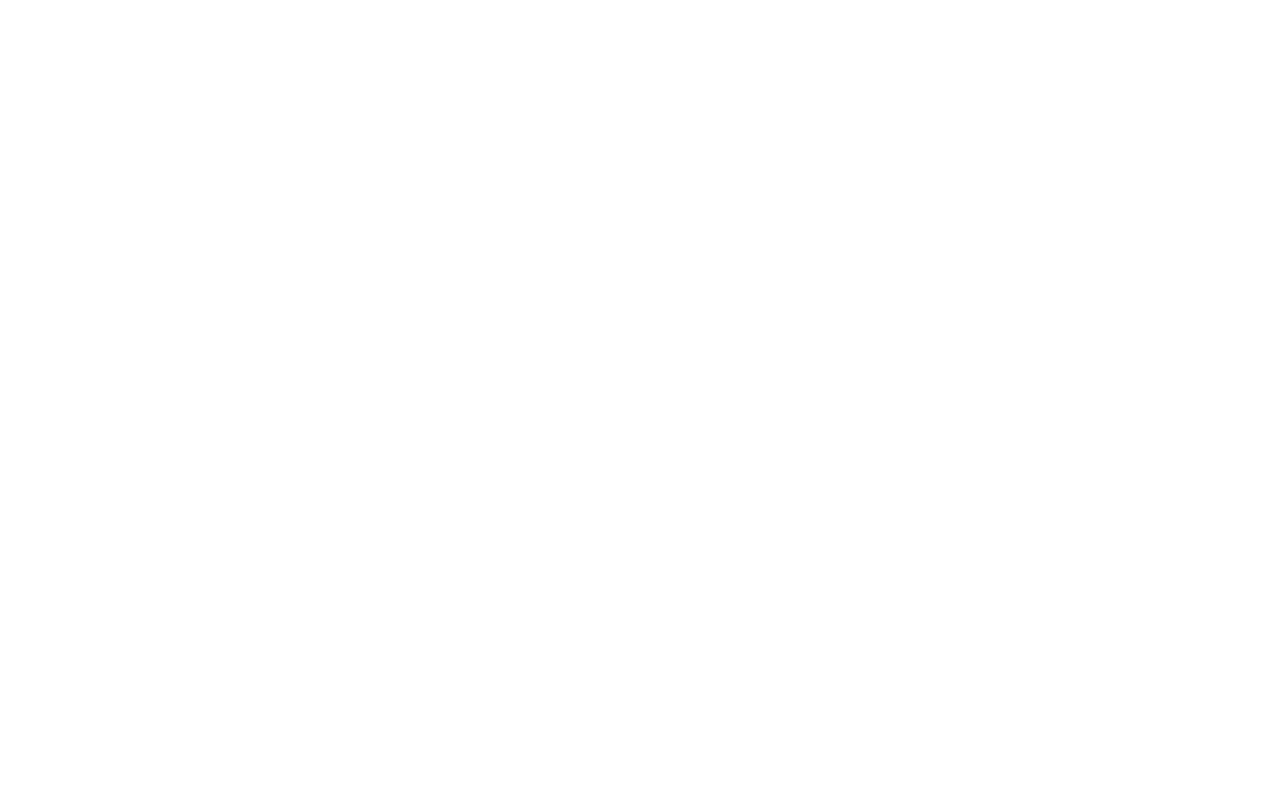
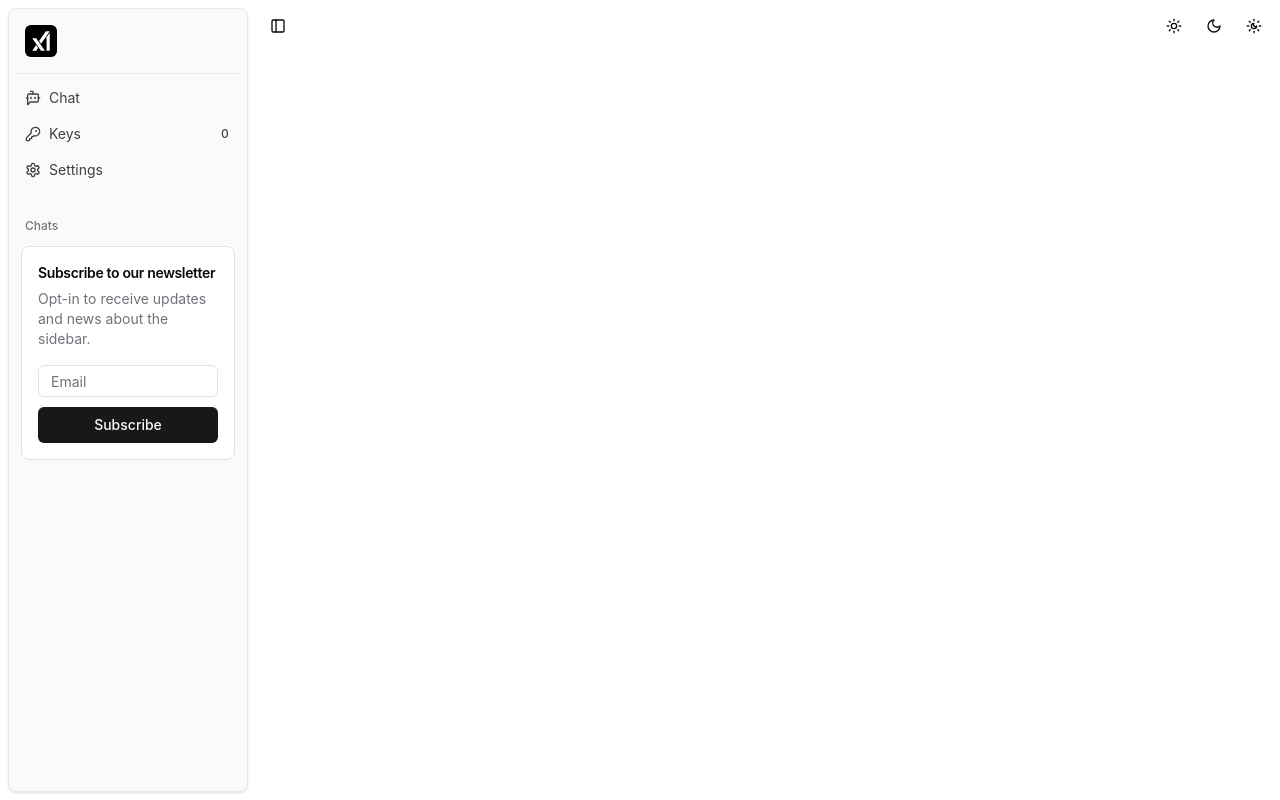
Before and after one commit to Eahnns12/grok-app, a React (Vite) app: page /keys in a window 1280 px wide. Before the commit this address had no page. Built offline with nearby package versions, Linux system fonts and the light colour scheme.

Commit message:
style: update titlebar

```diff
--- a/src/App.tsx
+++ b/src/App.tsx
@@ -1,5 +1,6 @@
 import { Routes, Route, Outlet } from "react-router";
 import { Layout } from "@/containers/layout";
+import { KeysPage } from "./pages/keys-page";
 
 const App = () => {
   return (
@@ -11,9 +12,9 @@
           </Layout>
         }
       >
-        <Route path="/" element={<>home</>} />
+        <Route path="/" element={<>index</>} />
         <Route path="/chat" element={<>chat</>} />
-        <Route path="/key" element={<>keys</>} />
+        <Route path="/keys" element={<KeysPage />} />
       </Route>
     </Routes>
   );
--- a/src/containers/drawer.tsx
+++ b/src/containers/drawer.tsx
@@ -27,6 +27,7 @@
 
 const Drawer = ({ children }: { children: React.ReactNode }) => {
   const { state } = useSidebar();
+
   const items = [
     {
       title: "Chat",
@@ -35,7 +36,7 @@
     },
     {
       title: "Keys",
-      url: "/key",
+      url: "/keys",
       icon: KeyRound,
       label: 0,
     },
--- a/src/containers/layout.tsx
+++ b/src/containers/layout.tsx
@@ -3,13 +3,27 @@
 import { TitleBar } from "@/containers/title-bar";
 import { Drawer } from "@/containers/drawer";
 import { ThemeController } from "@/containers/theme-controller";
+import { Badge } from "@/components/ui/badge";
 
 const Layout = ({ children }: { children: React.ReactNode }) => {
   const { isWindowControlsOverlay } = useMediaQuery();
 
   return (
     <div className="w-dvw h-dvh flex flex-col">
-      {isWindowControlsOverlay && <TitleBar />}
+      {isWindowControlsOverlay && (
+        <TitleBar>
+          <nav className="w-full h-full flex flex-row items-center px-1 justify-between">
+            <SidebarTrigger className="region-undragable" />
+
+            <div className="region-undragable flex flex-row gap-2 items-center">
+              <Badge variant="outline" className="capitalize">
+                {import.meta.env.MODE}
+              </Badge>
+              <ThemeController />
+            </div>
+          </nav>
+        </TitleBar>
+      )}
 
       <section
         className="flex-1 mt-[env(titlebar-area-height)] select-none ease-linear duration-300"
@@ -17,10 +31,12 @@
       >
         <Drawer>
           <div className="w-full h-full flex flex-col">
-            <nav className="m-2 flex flex-row justify-between items-center">
-              <SidebarTrigger />
-              <ThemeController />
-            </nav>
+            {!isWindowControlsOverlay && (
+              <nav className="m-2 flex flex-row justify-between items-center">
+                <SidebarTrigger />
+                <ThemeController />
+              </nav>
+            )}
             <main className="flex-1 m-2">{children}</main>
           </div>
         </Drawer>
--- a/src/containers/title-bar.tsx
+++ b/src/containers/title-bar.tsx
@@ -1,13 +1,7 @@
-import { Badge } from "@/components/ui/badge";
-
-const TitleBar = () => {
+const TitleBar = ({ children }: { children: React.ReactNode }) => {
   return (
     <section className="fixed top-[env(titlebar-area-y,0)] left-[env(titlebar-area-x,0)] h-[env(titlebar-area-height,100%)] w-[env(titlebar-area-width,100%)] region-dragable">
-      <div className="w-full h-full flex items-center justify-end">
-        <Badge variant="outline" className="capitalize">
-          {import.meta.env.MODE}
-        </Badge>
-      </div>
+      {children}
     </section>
   );
 };
--- /dev/null
+++ b/src/pages/keys-page.tsx
@@ -0,0 +1,5 @@
+const KeysPage = () => {
+  return <div className="w-full h-full bg-white"></div>;
+};
+
+export { KeysPage };
```
